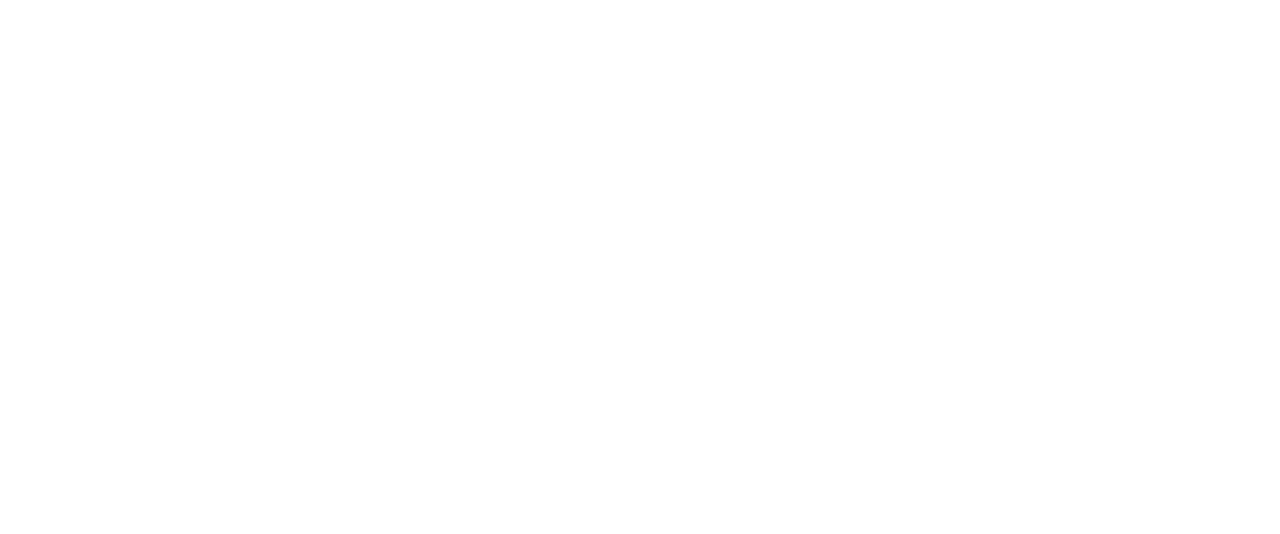
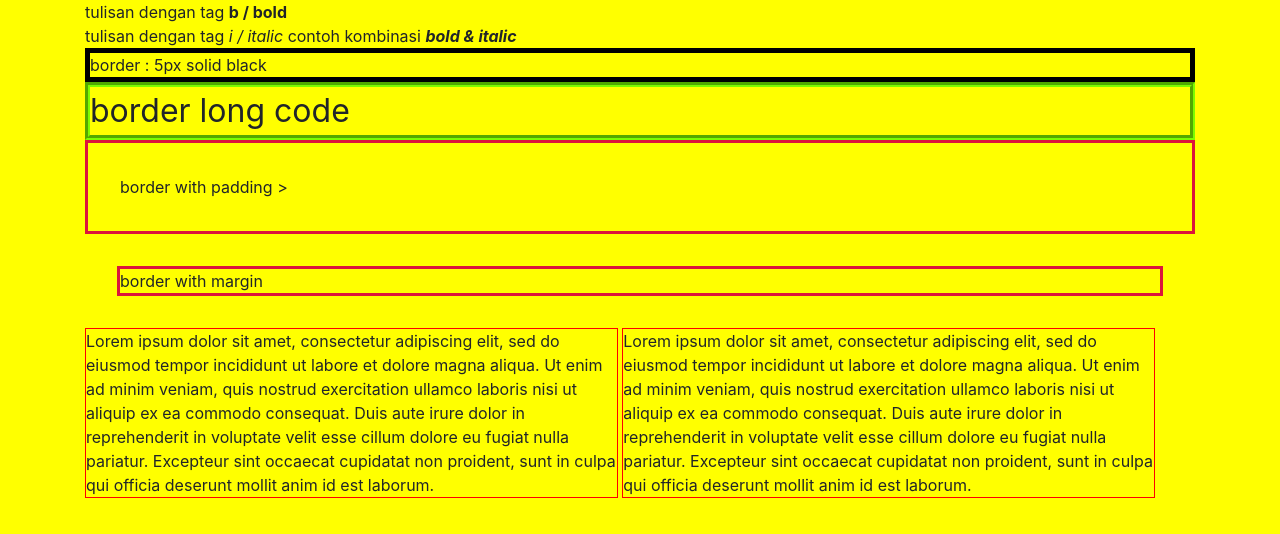
Before and after one commit to yamaship/basic_html, a plain HTML site: page week_13/index.html in a window 1280 px wide. Drawn offline with nearby package versions, Linux system fonts and the light colour scheme.

Commit message:
Add files via upload

```diff
--- a/week_13/index.html
+++ b/week_13/index.html
@@ -5,8 +5,74 @@
     <meta name="viewport" content="width=device-width, initial-scale=1.0">
     <meta http-equiv="X-UA-Compatible" content="ie=edge">
     <title>week 13</title>
+
+    <!-- external link -->
+    <link rel="stylesheet" href="https://stackpath.bootstrapcdn.com/bootstrap/4.3.1/css/bootstrap.min.css" integrity="sha384-ggOyR0iXCbMQv3Xipma34MD+dH/1fQ784/j6cY/iJTQUOhcWr7x9JvoRxT2MZw1T" crossorigin="anonymous">
+
+    <!-- dibawah ini adalah contoh internal CSS -->
+
+    <!-- warna bisa text, rgb dan hexa (yg pakai #) -->
+<style>
+h1{
+    color: darkblue;
+}
+</style>
+
 </head>
-<body>
+<!-- contoh inline CSS  -->
+<body style="background-color: yellow"></body>
+<div class="container">
+    tulisan dengan tag <b> b / bold </b>
+    <br>
+    <!-- br adalah break line, buat baris baru -->
+    tulisan dengan tag <i> i / italic </i>
+
+    contoh kombinasi <b><i> bold & italic</i></b>
+    <br>
+
+    <div style="border: 5px solid black">
+       border : 5px solid black
+</div>
+<div style="
+  border-color: lawngreen;
+  border-style: groove;
+  border-width: 5px;
+  font-size: 2em;"
+>
+  border long code
+</div>
+
+<div style="border:crimson solid; padding:2em;" >
+    border with padding
+
+></div>
+<div style="border:crimson solid ; margin:2em;" >
+        border with margin
+
+</div>
+
+<div style="
+width:48%;
+display: inline-block;
+border:red 1px solid;
+padding: lem;
+">
+
+Lorem ipsum dolor sit amet, consectetur adipiscing elit, sed do eiusmod tempor incididunt ut labore et dolore magna aliqua. Ut enim ad minim veniam, quis nostrud exercitation ullamco laboris nisi ut aliquip ex ea commodo consequat. Duis aute irure dolor in reprehenderit in voluptate velit esse cillum dolore eu fugiat nulla pariatur. Excepteur sint occaecat cupidatat non proident, sunt in culpa qui officia deserunt mollit anim id est laborum.
+
+</div>
+
+<div style="
+width:48%;
+display: inline-block;
+border:red 1px solid;
+padding: lem;
+">
+
+Lorem ipsum dolor sit amet, consectetur adipiscing elit, sed do eiusmod tempor incididunt ut labore et dolore magna aliqua. Ut enim ad minim veniam, quis nostrud exercitation ullamco laboris nisi ut aliquip ex ea commodo consequat. Duis aute irure dolor in reprehenderit in voluptate velit esse cillum dolore eu fugiat nulla pariatur. Excepteur sint occaecat cupidatat non proident, sunt in culpa qui officia deserunt mollit anim id est laborum.
+
+</div>
+
 
 </body>
 </html>
```
